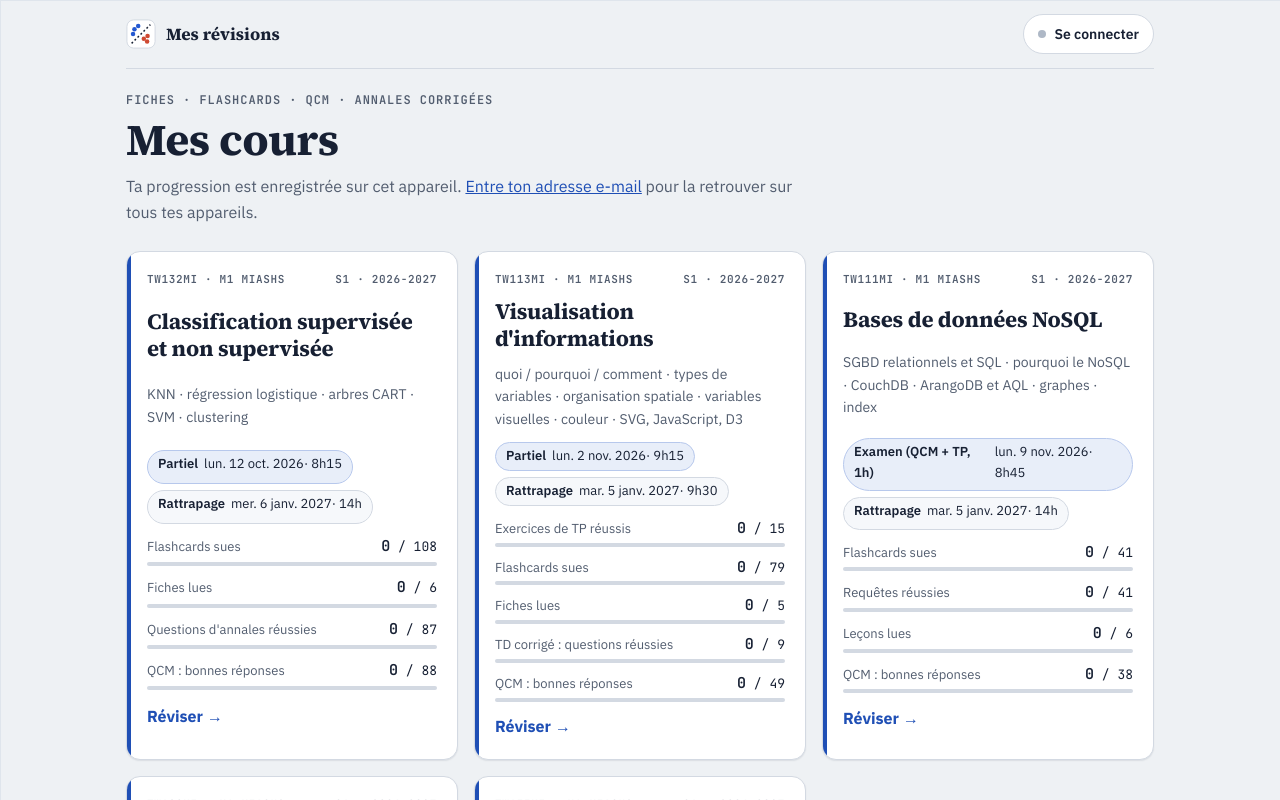
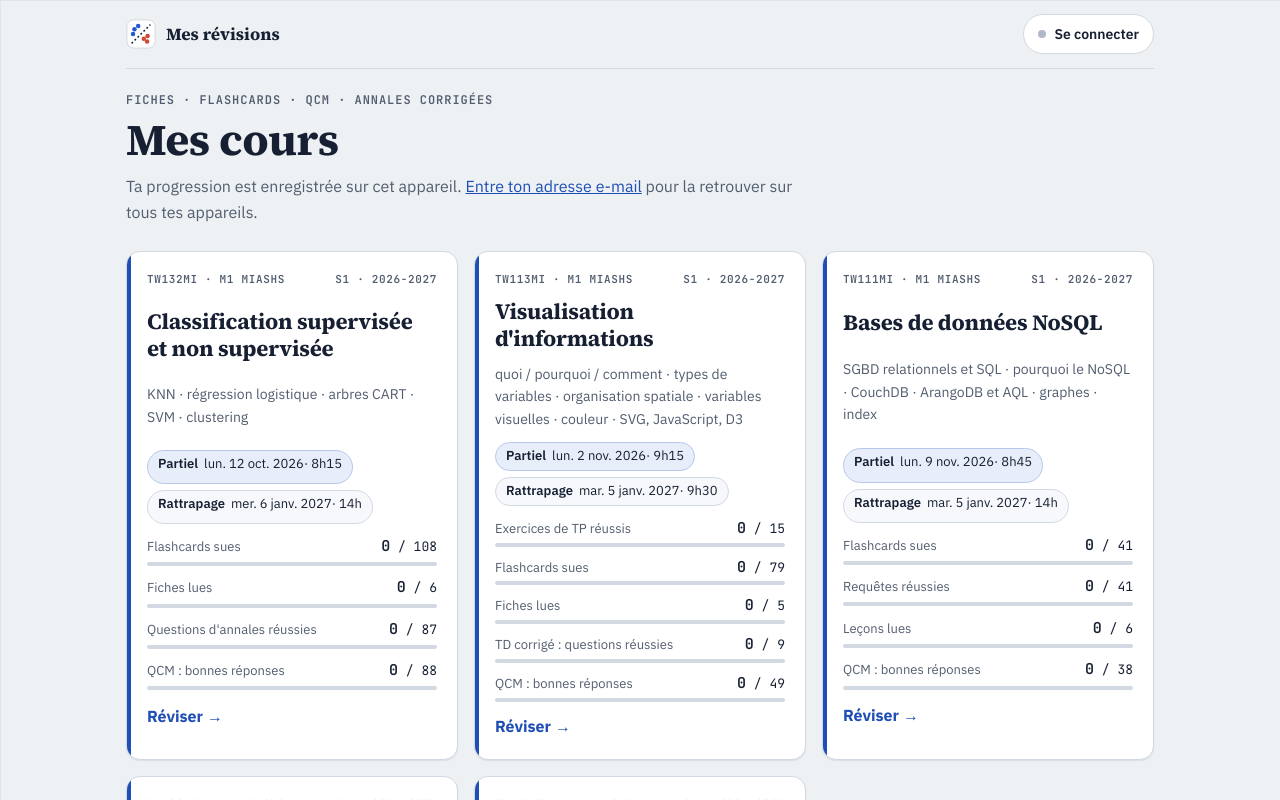
Before and after one commit to FlorientMarchal/revision, a Svelte app: page / in a window 1280 px wide. Shown: the top 800 px of the page. Built offline with nearby package versions, Linux system fonts and the light colour scheme.

Commit message:
Même libellé « Partiel » pour tous les cours

```diff
--- a/src/courses/nosql/course.js
+++ b/src/courses/nosql/course.js
@@ -8,7 +8,7 @@ export default {
   semester: 'S1 · 2026-2027',
   teacher: 'Killian Stefanini',
   evals: [
-    { label: 'Examen (QCM + TP, 1h)', date: '2026-11-09', time: '8h45' },
+    { label: 'Partiel', date: '2026-11-09', time: '8h45' },
     { label: 'Rattrapage', date: '2027-01-05', time: '14h' },
   ],
   examInfo: '<b>Examen le 9 novembre :</b> un QCM et un TP, 1h au total. 18h de cours, TD et TP du 8 octobre au 6 novembre. <i>Le site ne couvre pour l\'instant que le début du cours</i> (support des CM et TP 1).',
```
